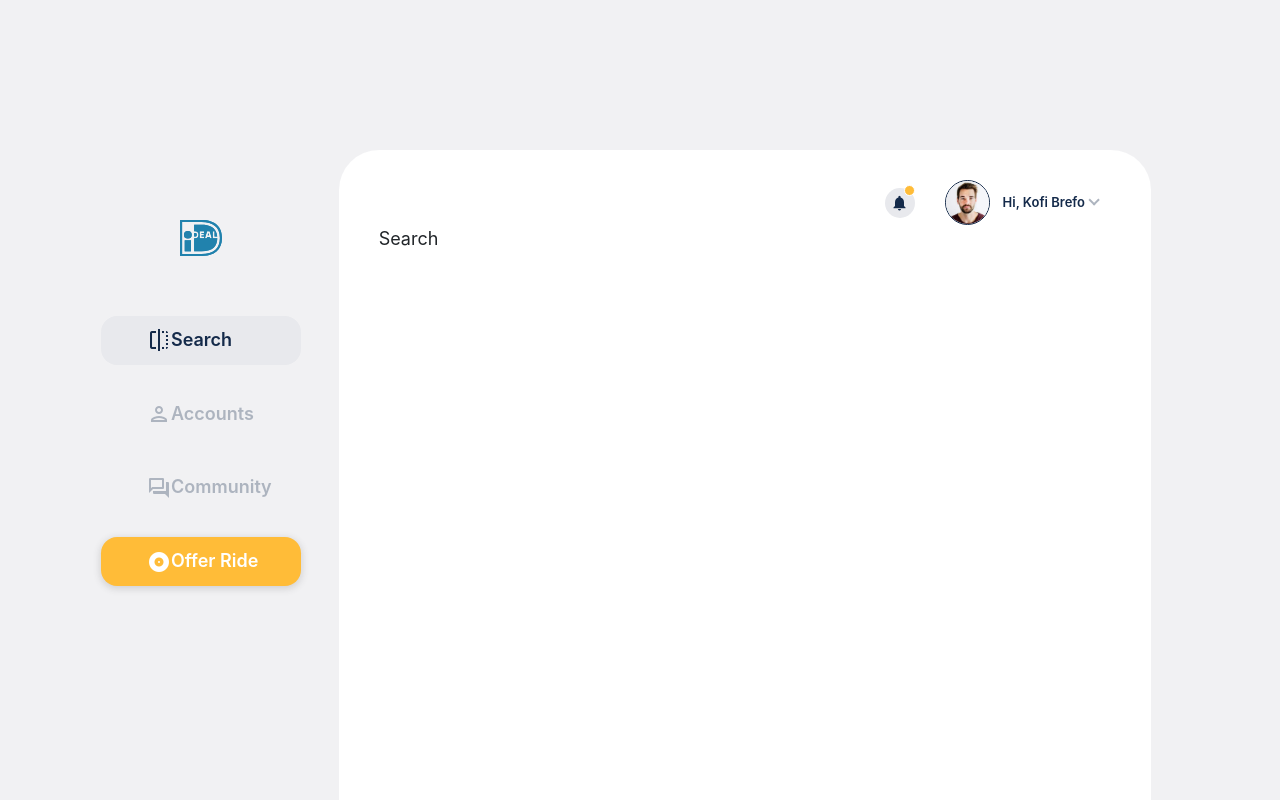
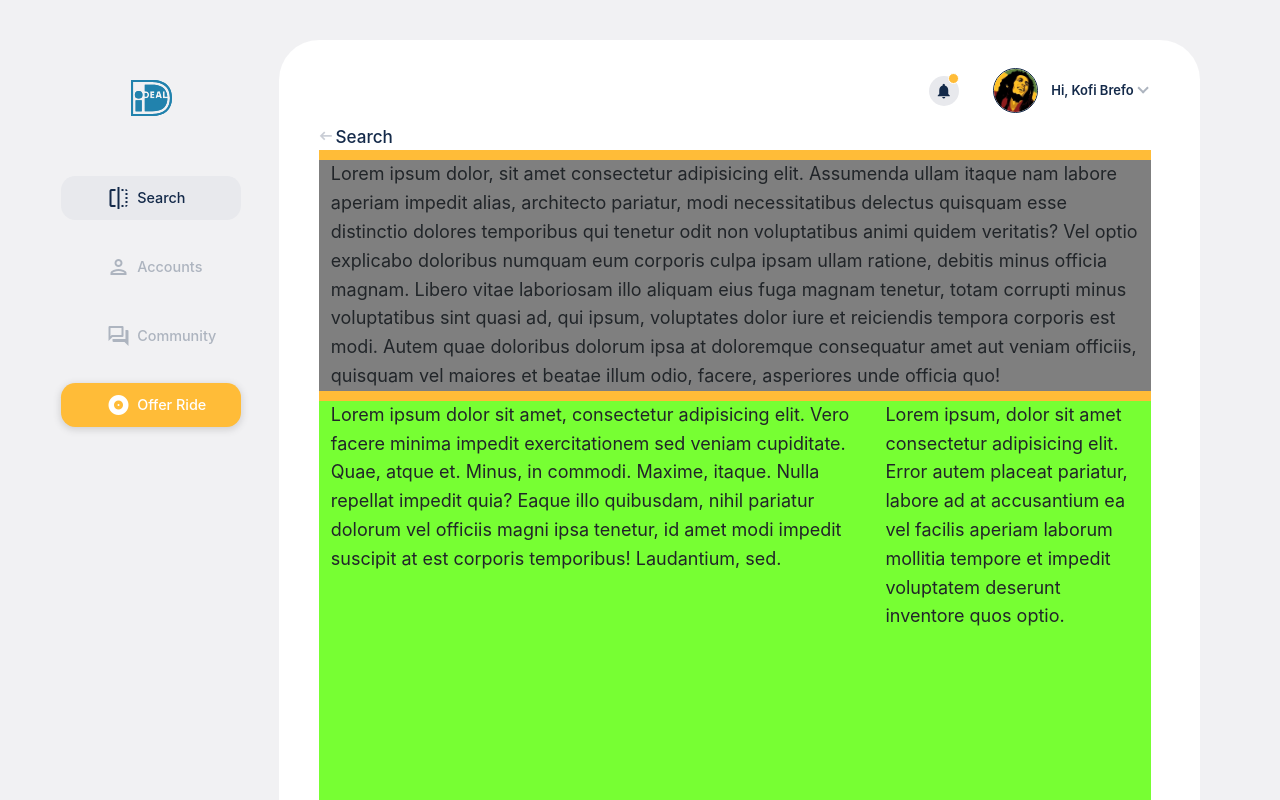
Before and after one commit to drillix/shareryde, a React (Create React App) app: page / in a window 1280 px wide. Built offline with nearby package versions, Linux system fonts and the light colour scheme.

Commit message:
page layout

```diff
--- a/src/App.css
+++ b/src/App.css
@@ -1,5 +1,9 @@
 @import url('https://fonts.googleapis.com/icon?family=Material+Icons|Material+Icons+Outlined|Material+Icons+Two+Tone|Material+Icons+Round|Material+Icons+Sharp');
 @import 'bootstrap/dist/css/bootstrap.min.css';
+
+/* *{
+  border:1px solid black ;
+}  */
 
 body {
   min-height: 100vh;
@@ -10,33 +14,37 @@ body {
     sans-serif;
   -webkit-font-smoothing: antialiased;
   -moz-osx-font-smoothing: grayscale;
+  overflow-y: auto;
+  overflow-x: hidden;
+
 }
 
-.local-container{
+.App-container{
   margin: 0;
   background-color: #F1F1F3;
   width: 100vw !important;
-  min-height:100vh;
+  min-height: 100vh;
   font-size: 1.125em;
 	line-height: 1.6;
   display: flex;
   flex-direction: row;
-  padding-inline: 7.5%;
+  padding-inline: 6.25%;
 }
 
 .side-menu{
   display: flex;
+  margin-inline-start:-3% ;
+  opacity: 1;
   flex-direction: column;
   align-self:flex-end;
-  height: 90%;
-  min-height: 650px;
-  width: 15%;
-  padding-block-start: 70px;
+  height: 95vh;
+  min-height:630px;
+  margin-top: 32px;
+  width: 10%;
+  padding-block-start: 40px;
   box-sizing: border-box;
   min-width: 210px;
   align-items: center;
-
-
 }
 
 .content{
@@ -46,52 +54,128 @@ body {
   align-self:flex-end;
   border-top-left-radius: 40px;
   border-top-right-radius: 40px;
+  box-sizing: border-box;
   background-color: #fff;
-  height: 90%;
-  min-height: 650px;
-  width: 70%;
-  margin-inline: 3%;
+  margin-inline-start:  2%;
+  height: 95vh;
+  min-height:630px;
+  width: 81%;
   flex-grow: 1;
-  margin-top: 32px ;
-  min-width: 446px;
-  padding: 40px;
+  margin-top: 32px !important;
+  min-width: calc(100vw -19%);
   box-sizing: border-box;
-  padding-top: 30px;
   overflow-x: hidden;
   overflow-y: hidden;
-}
-.menu{
-  list-style: none;
-  padding: 0px;
-  width: 200px;
-  margin-top: 60px;
+
 }
 
-.menu li{
-  color: #ADB4BF;
-  padding-left: 23%;
-  margin-bottom: 25px;
-  padding-block: 10px;
-  font-weight: 600 !important;
-  border-radius: 0.9em;
+
+.page{
+  width: 99%;
+  height: 700px;
+  background-color:#fff;
+  padding: 0px 40px 0px 40px;
+  overflow-y: hidden;
+  overflow-x: hidden;
+  scrollbar-width: thin;
+}
+
+.page:hover{
+  overflow-y: auto;
+}
+
+
+
+::-webkit-scrollbar {
+  width: 5px;
+}
+::-webkit-scrollbar-track {
+  background: transparent;
+}
+::-webkit-scrollbar-thumb {
+  background-color: #7f7f7f;
+  border-radius: 10px;
+  border: 1px solid #7f7f7f;
+}
+
+
+
+.page-content{
+  margin: 0px auto;
+  background-color: #FFBC38;
+  height:100%;
+  display: flex;
+  flex-direction: column;
+
+}
+
+.search-form{
+  background-color: #7f7f7f;
+  margin-block: 10px;
+  height: auto;
+}
+
+.search-results{
+  background-color:#7f3;
+  display: flex;
+  flex-direction: row;
+  flex-grow: 1;
+}
+
+.top-nav{
+  display: flex;
+  flex-direction: row;
+  justify-content: space-between;
+  margin: 28px 40px 0px 40px;
+}
+
+.mobile-menu{
   display: flex;
   flex-direction: row;
   align-items: center;
 }
 
 
+.mobile-menu a{
+  display: none;
+}
+
+
+.menu{
+  list-style: none;
+  padding: 0px;
+  width: 180px;
+  margin-top: 60px;
+}
+
+.menu li{
+  color: #ADB4BF;
+  padding-left: 25%;
+  margin-bottom: 25px;
+  padding-block: 10px;
+  font-weight: 500 !important;
+  border-radius: 1em;
+  display: flex;
+  flex-direction: row;
+  align-items: center;
+  font-size: .8em;
+}
+
+.menu li>i{
+  margin-right: 5%;
+}
 
 .menuBtn{
     color: white !important;
     margin-bottom: 8px;
     padding-block: 7px;
     border-radius: 0.9em;
-    background-color: #FFBC38;
+    background-color: #FFBC38 !important;
     box-shadow: 0px 2px 7px 1px rgba(65, 65, 65, 0.171);
   }
 
   .navi{
-    margin-right: 30px !important;
+    margin-right: 2.7vw !important;
     width: 30px;
     height: 30px;
     border-radius: 2em;
@@ -101,12 +185,12 @@ body {
     align-items: center;
     justify-content: center;
     color:#142A4A !important;
+
   }
 
   .navi i{
     font-size:large;
   }
-
 
   .navi::after{
     content: '';
@@ -116,28 +200,49 @@ body {
     width: 11px;
     height: 11px;
     background-color: #FFBC38;
-    border-radius: 10px;
+    border-radius: 7px;
     border: 1px solid white;
   }
 
+  .page-title{
+    margin-block-start:10px;
+    font-size:.95em;
+    font-weight: 500;
+    margin-inline:40px;
+  }
 
+
+
+  .page-title a {
+    color:#142A4A !important;
+    display: flex;
+    flex-direction: row;
+    align-items: center;
+  }
+
+  .page-title i{
+    color: #adb4bfa9;
+    font-size: .8em;
+    margin-right: 3px;
+    font-weight: 600 !important;
+  }
 
   .Dropdown{
     display: flex;
     flex-direction: row;
     align-items: center;
     width: auto;
+  }
 
-  }
+
   .dropdown-menu{
     background-color: #f4f4f6;
     border: 1px solid #f4f4f6;
     border-radius: 20px;
     width: 195px;
-    margin-top: 8px !important;
+    margin-block-start: 8px !important;
     padding-block: 10px;
     box-shadow: 0 3px 3px rgba(177, 177, 177, 0.349);
-
   }
 
   .dropdown-item{
@@ -187,7 +292,7 @@ body {
 }
 
 
-  .btn-check:focus+.btn, .btn:focus {
+.btn-check:focus.btn, .btn:focus {
     outline: 0;
     box-shadow: none !important;
 }
@@ -204,6 +309,7 @@ a{
 background-color: #E8E9ED;
 color: #142A4A;
 cursor: pointer;
+transition: .4s ease-in;
 }
 
 .activated{
@@ -211,12 +317,38 @@ cursor: pointer;
   color: #142A4A !important;
   }
 
+@media (max-width: 720px) {
+  .side-menu{
+    display: none;
+    transition: opacity 1s ease-out;
+    opacity: 0;
+  }
+  .mobile-menu a{
+    color: #142A4A !important;
+    display: block;
+    transition: .2s;
+  }
 
-
-
-.menuBtn:hover{
-  background-color: #FFBC38 !important;
-  color: #fff !important;
-  cursor: pointer;
+  .welcome{
+    display: none;
+    transition: .2s;
+  }
+  .top-nav{
+    margin: 28px 0px 0px 0px;
+    padding: 0px 20px 0px 20px;
+  }
+  .content{
+    padding: 0px 0px 0px 0px;
+    transition: .2s;
+    margin-inline: 0 !important;
+  }
+  .page-title{
+    margin-inline:0px;
+    padding: 0px 20px 0px 20px;
+  }
+  .page{
+    padding: 0px 10px 0px 10px;
 
   }
+
+}
--- a/src/components/container.js
+++ b/src/components/container.js
@@ -6,7 +6,7 @@ import Content from './content';
 
 const Container = ()=>{
 return (
-     <div className="local-container">
+     <div className="App-container">
           <Sidemenu/>
           <Content/>
      </div>
--- a/src/components/content.js
+++ b/src/components/content.js
@@ -1,8 +1,8 @@
 import React from 'react';
-import Dropdown from 'react-bootstrap/Dropdown';
+import {Dropdown,Container,Row,Col} from 'react-bootstrap';
 import profile from '../profile.jpg';
 
-const Natifbtns = ()=>{
+const Notifbtns = ()=>{
      return(
 
                 <a href="#" className="navi">
@@ -41,15 +41,30 @@ const DropdownList = ()=>{
      )
 }
 
+const Mobilemenu = ()=>{
+  return(
+    <div className="mobile-menu">
+        <a href="#"> <i className="material-icons">menu</i> </a>
+    </div>
+  )
+}
+
 
 const Dropdownmenu = ()=>{
+let user = {
+  firstname:'Kofi',
+  lastname: 'Brefo'
+}
+
+let username = user.firstname +' '+ user.lastname;
+
   return (
     <div >
       <Dropdown className="Dropdown">
-      <Natifbtns/>
+      <Notifbtns/>
       <img alt="avatasr" className="rounded-circle profile-pic" src={profile}/>
         <Dropdown.Toggle className="usertxt" variant="white">
-          Hi, Kofi  Brefo
+          <span className="welcome">   Hi, {username}</span>
         </Dropdown.Toggle>
         <DropdownList/>
       </Dropdown>
@@ -59,18 +74,39 @@ const Dropdownmenu = ()=>{
 
 const Nav = ()=>{
      return(
-          <div className="nav justify-content-end">
+          <div className="top-nav">
+               <Mobilemenu/>
                <Dropdownmenu/>
 
           </div>
      )
 }
 
+const PageTitle = ()=>{
+  return(
+    <div className="page-title">
+      <a href ="#"><i className="material-icons">west</i>Search</a>
+    </div>
+  )
+}
 const Content = ()=>{
      return (
           <div className="content">
                <Nav/>
-               Search
+               <PageTitle/>
+               <div className="page">
+                 <Container className="page-content">
+                 <Row className="search-form">
+                    <Col lg={12}>Lorem ipsum dolor, sit amet consectetur adipisicing elit. Assumenda ullam itaque nam labore aperiam impedit alias, architecto pariatur, modi necessitatibus delectus quisquam esse distinctio dolores temporibus qui tenetur odit non voluptatibus animi quidem veritatis? Vel optio explicabo doloribus numquam eum corporis culpa ipsam ullam ratione, debitis minus officia magnam. Libero vitae laboriosam illo aliquam eius fuga magnam tenetur, totam corrupti minus voluptatibus sint quasi ad, qui ipsum, voluptates dolor iure et reiciendis tempora corporis est modi. Autem quae doloribus dolorum ipsa at doloremque consequatur amet aut veniam officiis, quisquam vel maiores et beatae illum odio, facere, asperiores unde officia quo!</Col>
+
+                  </Row>
+                  <Row className="search-results">
+                    <Col lg={8}>Lorem ipsum dolor sit amet, consectetur adipisicing elit. Vero facere minima impedit exercitationem sed veniam cupiditate. Quae, atque et. Minus, in commodi. Maxime, itaque. Nulla repellat impedit quia? Eaque illo quibusdam, nihil pariatur dolorum vel officiis magni ipsa tenetur, id amet modi impedit suscipit at est corporis temporibus! Laudantium, sed.</Col>
+                    <Col lg={4}>Lorem ipsum, dolor sit amet consectetur adipisicing elit. Error autem placeat pariatur, labore ad at accusantium ea vel facilis aperiam laborum mollitia tempore et impedit voluptatem deserunt inventore quos optio.</Col>
+                  </Row>
+                </Container>
+
+               </div>
           </div>
      )
 }
```
Also changed, not shown: src/profile.jpg. Lines whose indentation alone changed are shown as unchanged.
